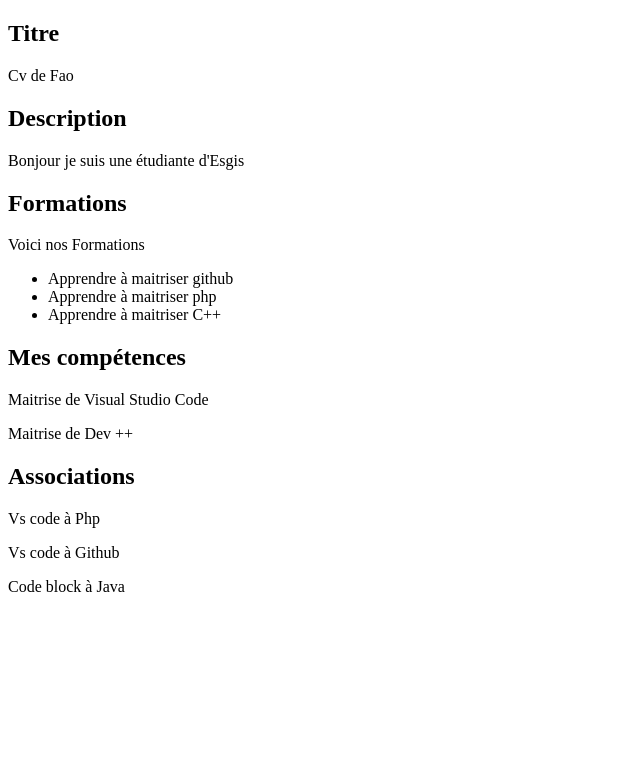
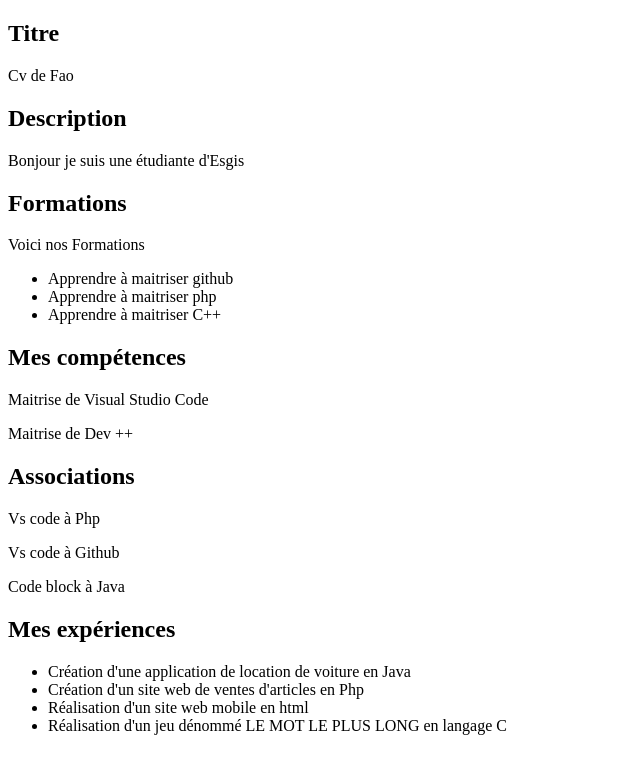
Before and after one commit to FaoOket/git-mon-cv, a plain HTML site: page index.html in a window 1280 px wide. Shown: the whole page, without its empty margins (0-640 px from the left). Drawn offline with Linux system fonts and the light colour scheme.

Commit message:
mise en place de la section expériences

```diff
--- a/index.html
+++ b/index.html
@@ -29,5 +29,16 @@
         <p>Vs code à Github</p>
         <p>Code block à Java</p>
     </section>
+    <section>
+        <h1>Mes expériences</h1>
+        <ul>
+            <li>Création d'une application de location de voiture en Java</li>
+            <li>Création d'un site web de ventes d'articles en Php</li>
+            <li>Réalisation d'un site web mobile en html</li>
+            <li> Réalisation d'un jeu dénommé LE MOT LE PLUS LONG en langage C</li>
+        </ul>
+
+    </section>
+
 </body>
 </html>
```
